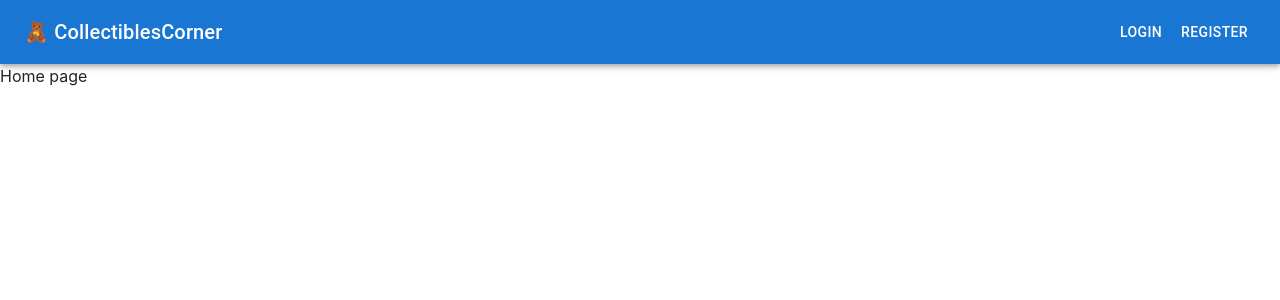
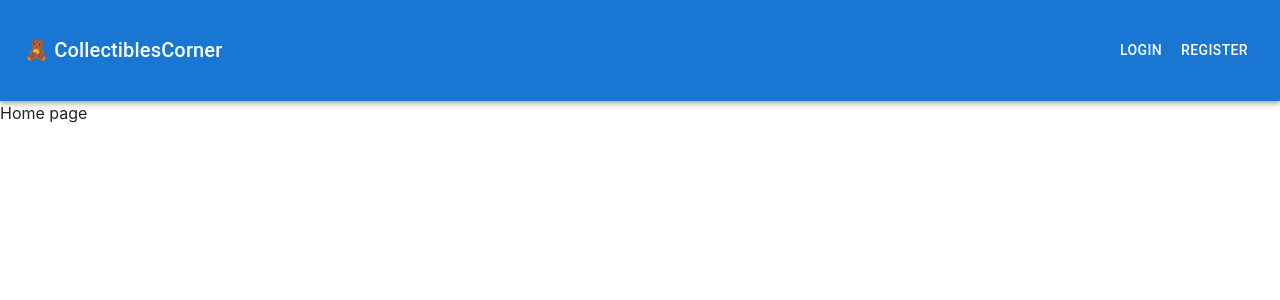
Before and after one commit to Parmoi/capstone-project-3900f11adusm, a React (Create React App) app in the folder frontend/: page / in a window 1280 px wide. Shown: the top 300 px of the page. Built offline with nearby package versions, Linux system fonts and the light colour scheme; the HTML template or start-up script is replaced by a standard one.

Commit message:
Adjusted navbars

```diff
--- a/frontend/src/App.jsx
+++ b/frontend/src/App.jsx
@@ -73,7 +73,7 @@ const StyledInputBase = styled(InputBase)(({ theme }) => ({
 const SignedOutNav = () => {
   return (
     <Box sx={{ flexGrow: 1 }}>
-      <AppBar position="static">
+      <AppBar position="static" sx={{ height: "10ch", display: 'flex', justifyContent: 'center' }}>
         <Toolbar sx={{ justifyContent: 'space-between' }}>
           <Link to="/" style={linkStyle}>
             <Typography variant="h6" component="div">
@@ -93,7 +93,7 @@ const SignedOutNav = () => {
 const SignedInNav = () => {
   return (
     <Box sx={{ flexGrow: 1 }}>
-      <AppBar position="static">
+      <AppBar position="static" sx={{ height: "10ch", display: 'flex', justifyContent: 'center' }}>
         <Toolbar sx={{ justifyContent: 'space-between' }}>
           <Link to="/dashboard" style={linkStyle}>
             <Typography variant="h6" component="div">
@@ -126,6 +126,7 @@ function App() {
         <SignedOutNav />
         <Routes>
           {/* home page stub */}
+          {/* separate routes based on if they are available signed in/out, check token (?) */}
           <Route path="/" element={<span>Home page</span>} />
           <Route path="/login" element={<SignIn />} />
           <Route path="/register" element={<Register />} />
```
